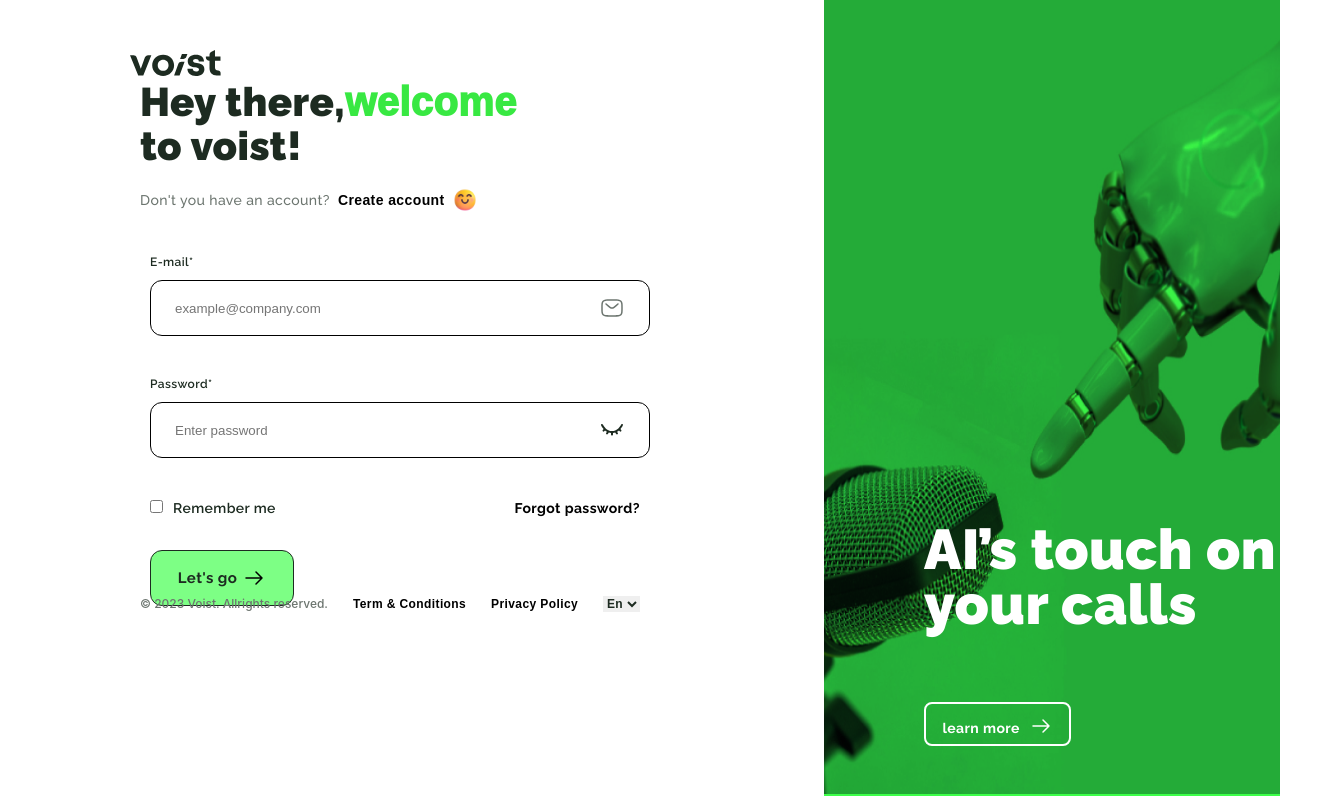
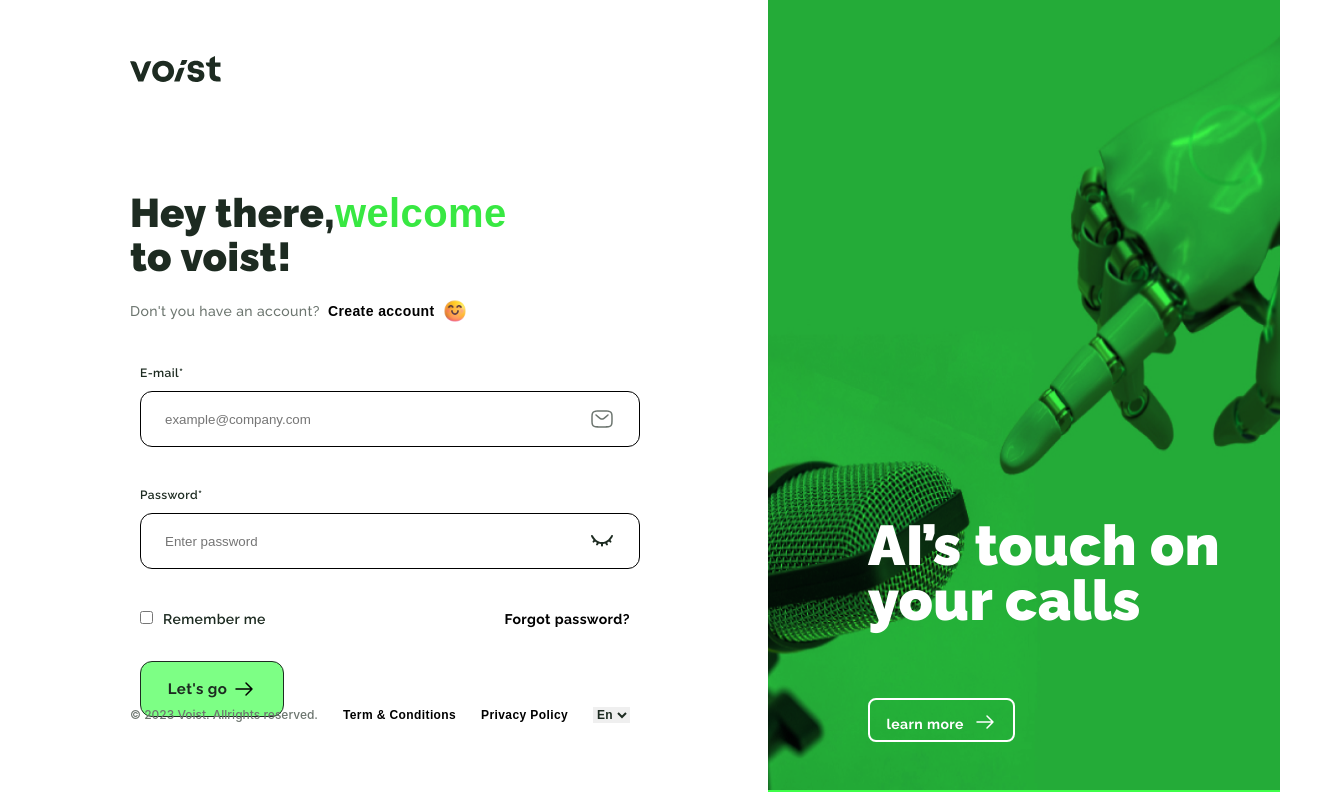
Before and after one commit to MirzazadaBunyad/Voist, a React (Vite) app: page / in a window 1280 px wide. Shown: the whole page, 1341 px wide, since content can reach past the window. Built offline with nearby package versions, Linux system fonts and the light colour scheme.

Commit message:
login fixed

```diff
--- a/src/components/login/login.jsx
+++ b/src/components/login/login.jsx
@@ -63,6 +63,7 @@ export default function Login() {
 
       <section className={styles.container}>
         <main className={styles.info__main}>
+          <div className={styles.login__header}>
             <h1 className={styles.headLine}>
               Hey there,<span>welcome</span> <br /> to voist!
             </h1>
@@ -72,6 +73,7 @@ export default function Login() {
                 <Link to="/createaccount">Create account</Link>
               </span>
               <img className={styles.smile} src={smile} alt="Smile" />
+            </div>
           </div>
           <form className={styles.form} action="Submit" onSubmit={handleSubmit}>
             <div className={styles.email}>
@@ -141,7 +143,7 @@ export default function Login() {
             </div>
           </form>
 
-          <footer>
+          <footer className={styles.loginFooter}>
             <Footer />
           </footer>
         </main>
--- a/src/components/login/login.module.scss
+++ b/src/components/login/login.module.scss
@@ -9,8 +9,11 @@
   font-family: "Poppins", sans-serif;
 }
 .logo {
-  transform: translate(130px, 50px);
-  width: min-content;
+  width: 91px;
+  height: 26px;
+  position: relative;
+  top: 56px;
+  left: 130px;
 }
 
 .container {
@@ -18,9 +21,12 @@
   width: 100%;
 }
 .info__main {
-  width: 60%;
-  height: 100%;
-  margin: 50px 0 0 140px;
+    width: 60%;
+  height: 470px;
+  position: relative;
+  top: 165px;
+  left: 130px;
+  gap: 32px;
 }
 .right__banner {
   width: 40%;
@@ -82,6 +88,8 @@
   display: flex;
 }
 .headLine {
+  width: 413px;
+  height: 88px;
   font-size: 40px;
   font-weight: 900;
   font-family: Raleway;
@@ -91,9 +99,10 @@
 
   span {
     color: #38e842;
-    font-weight: 1000;
+    font-weight: 900;
     letter-spacing: 0.4px;
     font-size: 40px;
+    line-height: 44px;
   }
 }
 .accountСreation {
```
Lines whose indentation alone changed are shown as unchanged.
